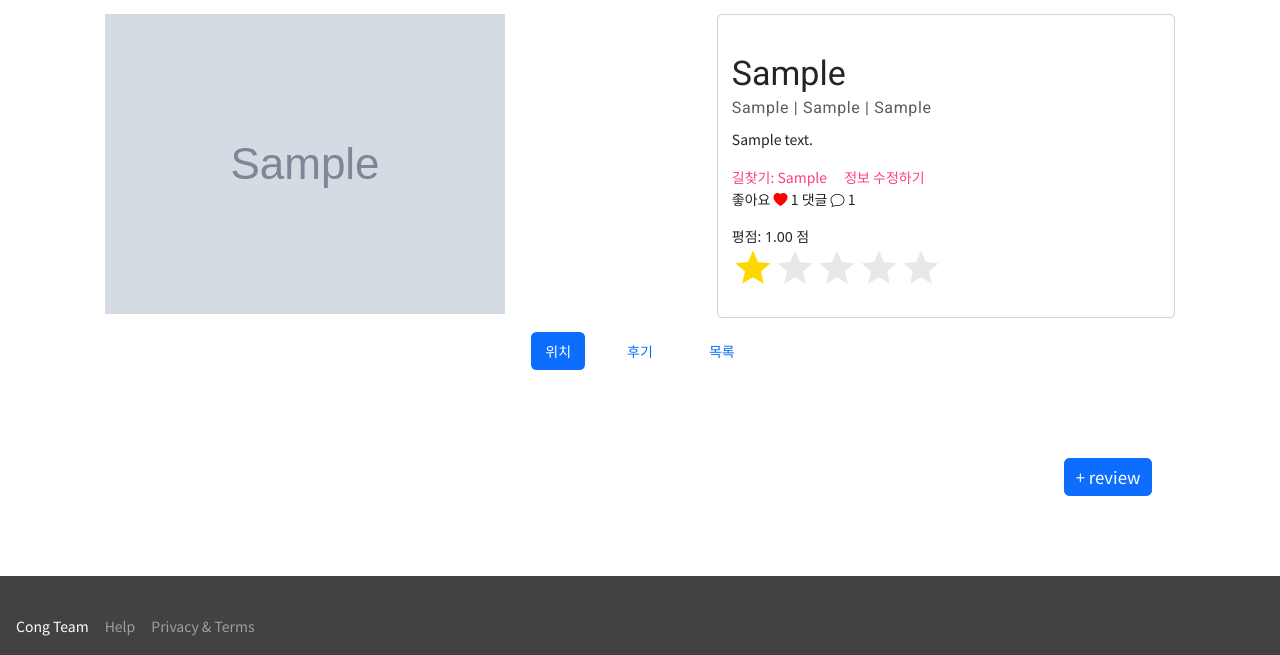
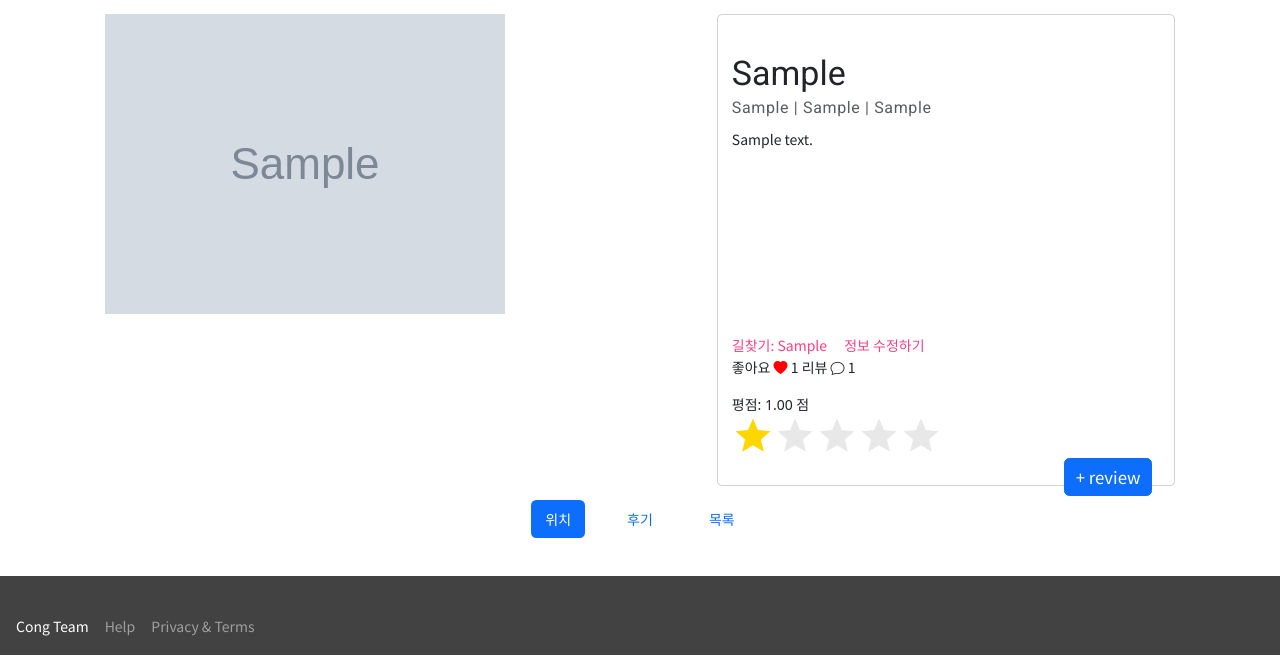
Before and after one commit to kimheekimhee/PJT-BEAN, a Django app: page /reviews/1 in a window 1280 px wide. Shown: the part 144-799 px from the top of the page. Run offline with Django 3.2, Linux system fonts and the light colour scheme; a user stored in the database is signed in; tables that the repository leaves empty hold one stand-in row (values such as "Sample post"); grey boxes marked "Sample" are stand-in pictures; some libraries are stand-ins or nearby versions.

Commit message:
card_ellipsis

```diff
--- a/reviews/static/reviews/css/style.css
+++ b/reviews/static/reviews/css/style.css
@@ -85,6 +85,16 @@ a {
   display: -webkit-box;
   -webkit-line-clamp: 3;
   -webkit-box-orient:vertical;
+  cursor: pointer;
+  }
+
+.summarycard {
+  height: 192px;
+  overflow: hidden;
+  text-overflow: ellipsis;
+  display: -webkit-box;
+  -webkit-line-clamp: 8;
+  -webkit-box-orient:vertical;
   transition: 0.5s;
   cursor: pointer;
-  }
+}
--- a/reviews/templates/reviews/hotdetail.html
+++ b/reviews/templates/reviews/hotdetail.html
@@ -39,7 +39,7 @@
         <div class="card-body">
             <h3 class="card-title">{{ hotplace.hotplace }}</h3>
             <h6 class="card-subtitle mb-2 text-muted">{{ hotplace.country }} | {{ hotplace.location.location }} | {{ hotplace.theme }}</h6>
-            <p class="card-text">{{ hotplace.content }}</p>
+            <p id="cardcontent" class="summarycard" class="card-text">{{ hotplace.content }}</p>
             <a href="https://map.naver.com/v5/search/{{ hotplace.addr }}" class="card-link" target='_blank'>길찾기: {{ hotplace.addr }}</a>
             <a href="{% url 'reviews:hotupdate' hotplace.pk %}" class="card-link" >정보 수정하기</a>
             <br>
@@ -51,7 +51,7 @@
               <i id="like-btn" data-hotplace-id="{{ hotplace.pk }}" class="bi bi-heart" style="color:red; cursor: pointer;"></i>
             {% endif %}
           <span id="like-count" > {{ hotplace.like_users.count }}</span>
-          댓글 <i class="bi bi-chat"></i> {{ hotplace.reviews.count }}</p>
+          리뷰 <i class="bi bi-chat"></i> {{ hotplace.reviews.count }}</p>
         {% endif %}
         <label class="rating-label">평점: {{ avg.grade__avg|floatformat:2 }} 점
             <input
@@ -96,7 +96,7 @@
     <div class="tab-pane fade" id="pills-overseas" role="tabpanel" aria-labelledby="pills-overseas-tab" tabindex="0">
         <div class="d-flex justify-content-center">
         <div class="container row row-cols-1">
-            <div class="row row-cols-3 py-5 px-3" style="">
+            <div class="row row-cols-3 py-5 px-3">
                 {% for review in reviews %}
                 <div class="col">
                     <div class="card border-light mb-3">
@@ -201,5 +201,12 @@ divElement.addEventListener('click', (e) => {
   console.log('yes')
 });
 
+var divElement = document.getElementById('cardcontent');
+
+divElement.addEventListener('click', (e) => {
+  var targetElement = e.target;
+  targetElement.classList.toggle('summarycard');
+  console.log('yes')
+});
 </script>
 {% endblock content %}
--- a/reviews/templates/reviews/hotlist.html
+++ b/reviews/templates/reviews/hotlist.html
@@ -29,7 +29,7 @@
   </div>
 
   <div class="container position-relative">
-    <a href="{% url 'reviews:hotcreate' location.pk %}" class="btn btn-primary position-fixed" style="right:10%; bottom:20%; font-size:larger; z-index:1;">명소 추가하기</a>
+    <a href="{% url 'reviews:hotcreate' location.pk %}" class="btn btn-primary position-fixed" style="right:10%; bottom:20%; font-size:larger; z-index:1; font-size:32px; width:32px; height:32px;">+</a>
 </div>
 
 <div class="d-flex justify-content-center mt-3 my-3" style="height: 35px;">
```
